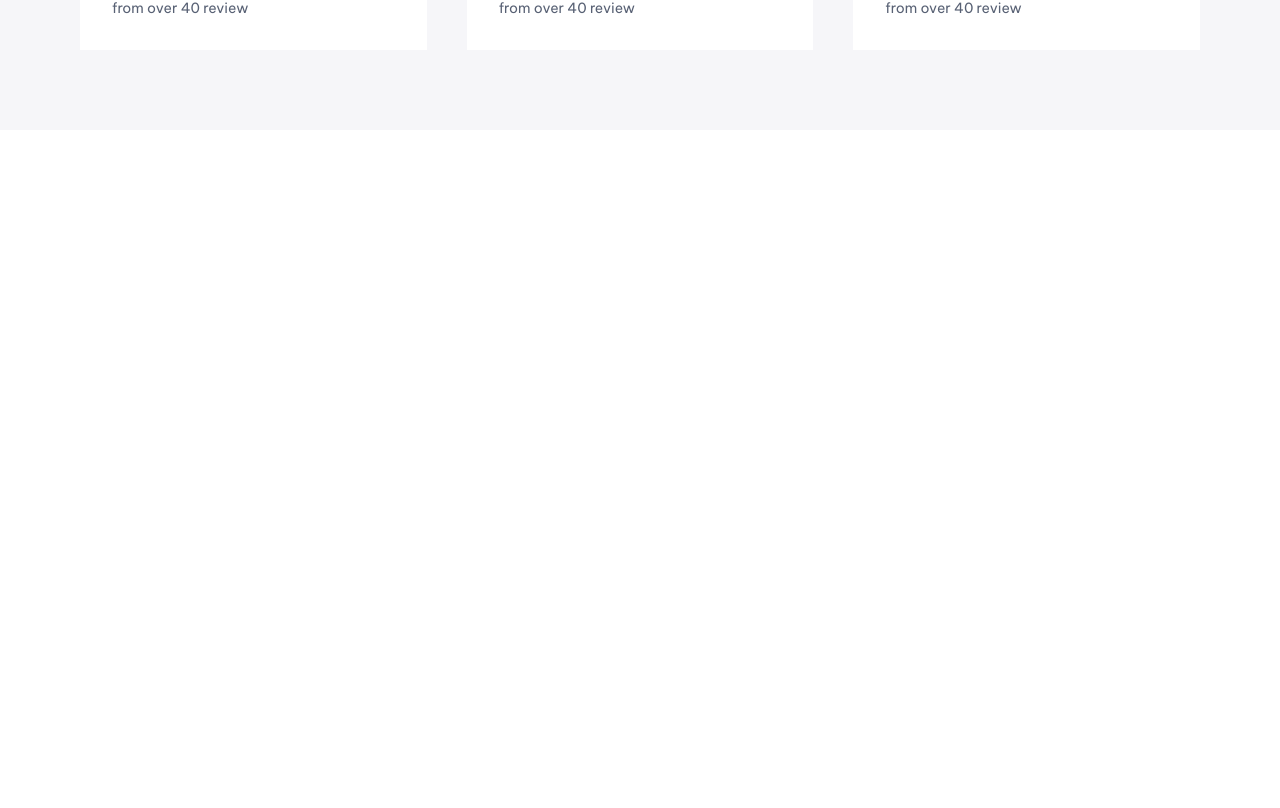
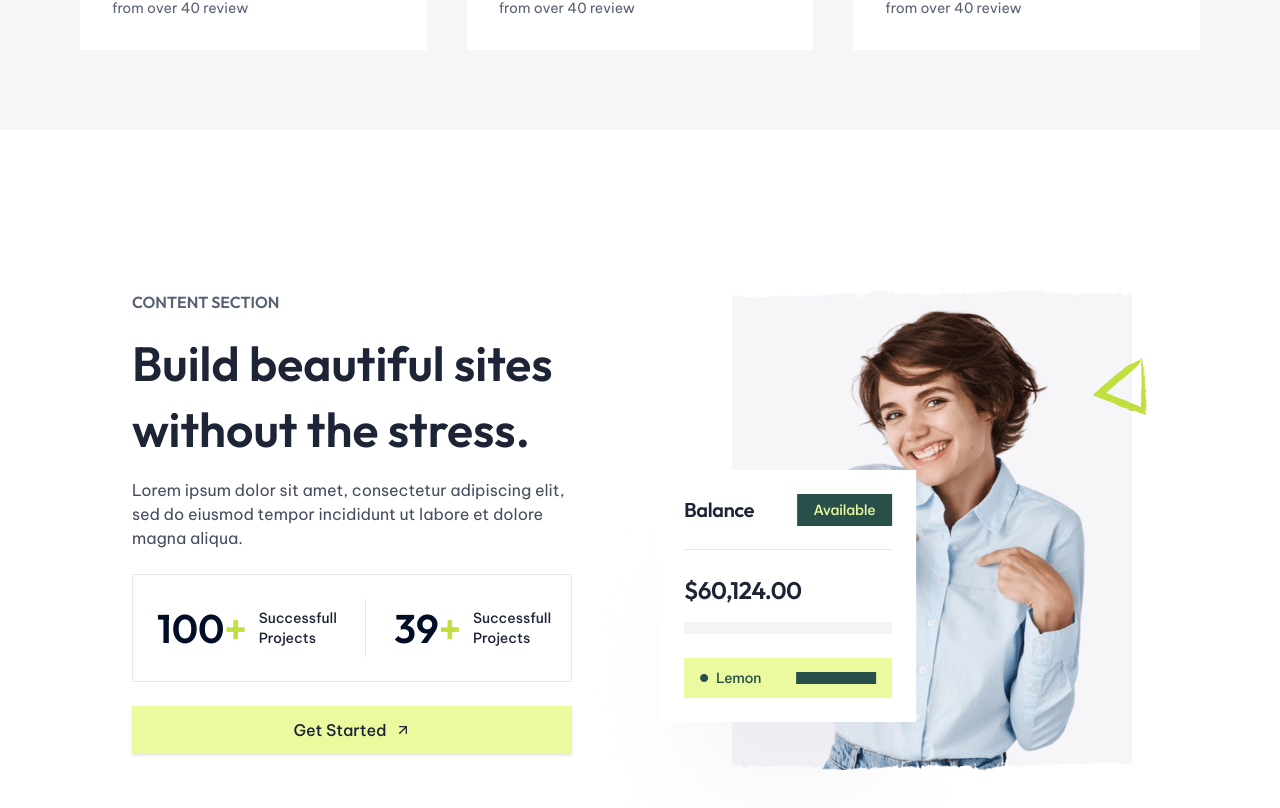
Before and after one commit to chuluq/meet-lemon, a Next.js app: page / in a window 1280 px wide. Shown: the part 4000-4808 px from the top of the page. Before the commit the page ends 4130 px from the top, so only its background shows below. Built offline with nearby package versions, Linux system fonts and the light colour scheme.

Commit message:
feat: add more section

```diff
--- a/src/app/page.tsx
+++ b/src/app/page.tsx
@@ -1,4 +1,5 @@
 import { Banner } from "@/components/banner";
+import { BeautifulSites } from "@/components/beautiful-sites";
 import { Contents } from "@/components/contents";
 import { Features } from "@/components/features";
 import { GetStarted } from "@/components/get-started";
@@ -18,6 +19,7 @@ export default function Home() {
       <LearnMore />
       <GetStarted />
       <Review />
+      <BeautifulSites />
     </div>
   );
 }
--- /dev/null
+++ b/src/components/beautiful-sites.tsx
@@ -0,0 +1,53 @@
+import Image from "next/image";
+import { ArrowUpRight } from "lucide-react";
+
+import { Button } from "@/components/ui/button";
+import { Separator } from "@/components/ui/separator";
+
+import section3 from "@/assets/section-3.png";
+
+export const BeautifulSites = () => {
+  return (
+    <div className="container mx-auto max-w-screen-lg">
+      <div className="flex justify-center py-40">
+        <div className="max-w-[440px] space-y-6">
+          <div className="space-y-4">
+            <h6 className="font-heading font-semibold uppercase text-[#586174]">
+              Content Section
+            </h6>
+            <h3 className="font-heading text-5xl font-semibold leading-snug text-[#1C2436]">
+              Build beautiful sites without the stress.
+            </h3>
+            <p className="font-sans text-base text-[#454C5F]">
+              Lorem ipsum dolor sit amet, consectetur adipiscing elit, sed do
+              eiusmod tempor incididunt ut labore et dolore magna aliqua.
+            </p>
+          </div>
+          <div className="flex h-[108px] items-center gap-x-7 border border-[#E8E7EE] p-6">
+            <div className="flex items-center gap-x-3">
+              <h4 className="font-heading text-[40px] font-semibold text-[#020E27]">
+                100<span className="text-[#BFE03E]">+</span>
+              </h4>
+              <p className="font-sans text-sm font-medium capitalize text-[#1C2436]">
+                Successfull Projects
+              </p>
+            </div>
+            <Separator orientation="vertical" color="#E8E7EE" />
+            <div className="flex items-center gap-x-3">
+              <h4 className="font-heading text-[40px] font-semibold text-[#020E27]">
+                39<span className="text-[#BFE03E]">+</span>
+              </h4>
+              <p className="font-sans text-sm font-medium capitalize text-[#1C2436]">
+                Successfull Projects
+              </p>
+            </div>
+          </div>
+          <Button className="mb-10 mt-6 h-12 w-full rounded-none bg-[#EBFA9E] px-6 py-[14px] font-sans text-base capitalize text-[#1C2436] hover:bg-[#EBFA9E]/90">
+            Get Started <ArrowUpRight size={24} />
+          </Button>
+        </div>
+        <Image src={section3} alt="section-3" />
+      </div>
+    </div>
+  );
+};
--- a/src/components/get-started.tsx
+++ b/src/components/get-started.tsx
@@ -12,7 +12,7 @@ export const GetStarted = () => {
   return (
     <div className="container mx-auto max-w-screen-lg">
       <div className="flex justify-center pb-40 pt-[140px]">
-        <Image alt="section2" src={section2} />
+        <Image alt="section-2" src={section2} />
         <div className="max-w-sm space-y-6">
           <div className="space-y-4">
             <h6 className="font-heading font-semibold uppercase text-[#586174]">
```
